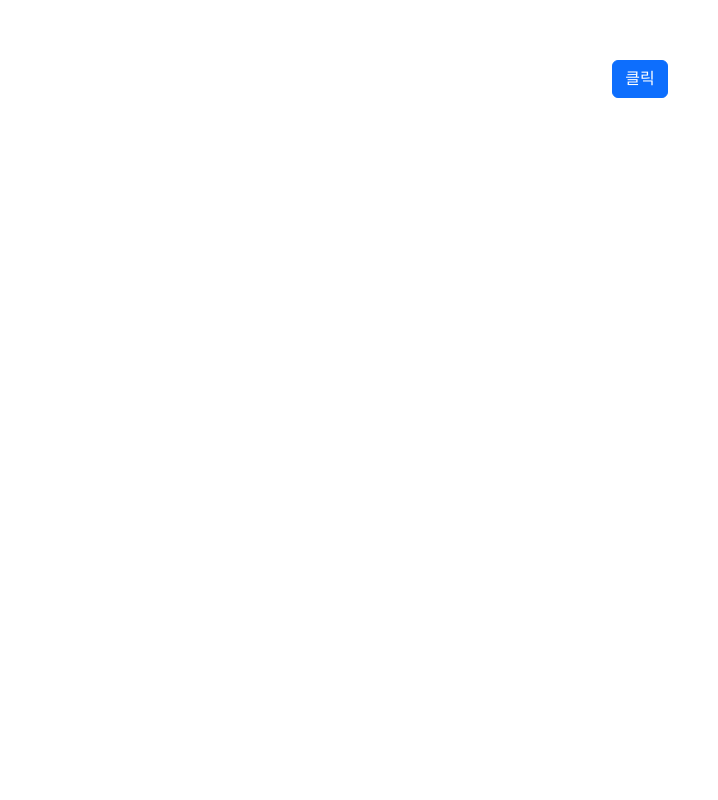
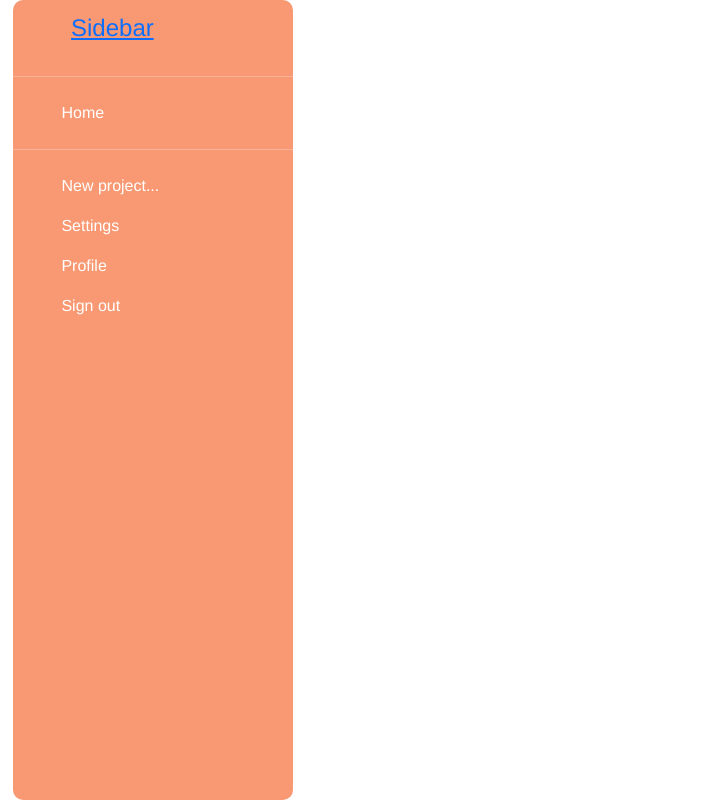
Before and after one commit to jichang-lee/spring_vue_testBoard, a Vue app in the folder front/: page / in a window 1280 px wide. Shown: the whole page, without its empty margins (0-718 px from the left). Built offline with nearby package versions, Linux system fonts and the light colour scheme.

Commit message:
'sideBar'

```diff
--- a/front/src/components/navbarMenu.vue
+++ b/front/src/components/navbarMenu.vue
@@ -1,13 +1,87 @@
 <template>
-      <div>
-    <button class="btn btn-primary">클릭</button>
+  <div class="sidebar-container">
+    <a href="/" class="logo-title">
+      <svg class="bi me-2" width="40" height="32"><use xlink:href="#bootstrap"></use></svg>
+      <span class="fs-4">Sidebar</span>
+    </a>
+    <hr>
+    <ul class="nav nav-pills flex-column mb-auto">
+  <li class="nav-item">
+    <a href="#" class="nav-link active" aria-current="page" style="color: white; background-color: transparent;">
+      <svg class="bi me-2" width="16" height="16"><use xlink:href="#home"></use></svg>
+      Home
+    </a>
+  </li>
+  <!-- 나머지 메뉴 항목들 -->
+</ul>
+    <hr>
+    <ul class="nav flex-column">
+      <li class="nav-item">
+        <a href="#" class="nav-link">
+          <svg class="bi me-2" width="16" height="16"><use xlink:href="#new-project"></use></svg>
+          New project...
+        </a>
+      </li>
+      <li class="nav-item">
+        <a href="#" class="nav-link">
+          <svg class="bi me-2" width="16" height="16"><use xlink:href="#settings"></use></svg>
+          Settings
+        </a>
+      </li>
+      <li class="nav-item">
+        <a href="#" class="nav-link">
+          <svg class="bi me-2" width="16" height="16"><use xlink:href="#profile"></use></svg>
+          Profile
+        </a>
+      </li>
+      <li class="nav-item">
+        <a href="#" class="nav-link">
+          <svg class="bi me-2" width="16" height="16"><use xlink:href="#sign-out"></use></svg>
+          Sign out
+        </a>
+      </li>
+    </ul>
   </div>
 </template>
 
-<script setup>
+<style scoped>
+/* 스타일링을 위한 CSS 코드 */
+.sidebar-container {
+  width: 280px;
+  height: 100%;
+  position: fixed;
+  top: 0;
+  left: 0;
+  background-color: #f89973; /* 원하는 배경색으로 변경하세요 */
+  color: white;
+  overflow-y: auto; /* 내용이 넘칠 경우 스크롤 생성 */
+  border-radius: 10px;
+  margin-left: 13px;
+}
+.nav-item {
 
-</script>
+}
+.logo-title {
+  display: flex;
+  align-items: center;
+  margin-bottom: 20px;
+  padding: 10px;
+}
 
-<style>
+.logo-title svg {
+  width: 40px;
+  height: 32px;
+  margin-right: 10px;
+}
 
+.nav-link {
+  color: white;
+  padding: 8px 20px; /* 메뉴 항목의 패딩 조정 */
+  border-radius: 5px; /* 선택적으로 메뉴 항목에 둥근 모서리 추가 */
+  text-align: left; /* 텍스트 가운데 정렬 추가 */
+}
+
+.nav-link:hover {
+  background-color: #545b62; /* 호버 효과를 원하는 색상으로 변경 */
+}
 </style>
--- a/front/src/router/index.js
+++ b/front/src/router/index.js
@@ -3,7 +3,7 @@ import App from './App.vue'
 
 const routes = [
   {
-    path: '/aa',
+    path: '/',
     name: 'App',
     component: App
   },
```
